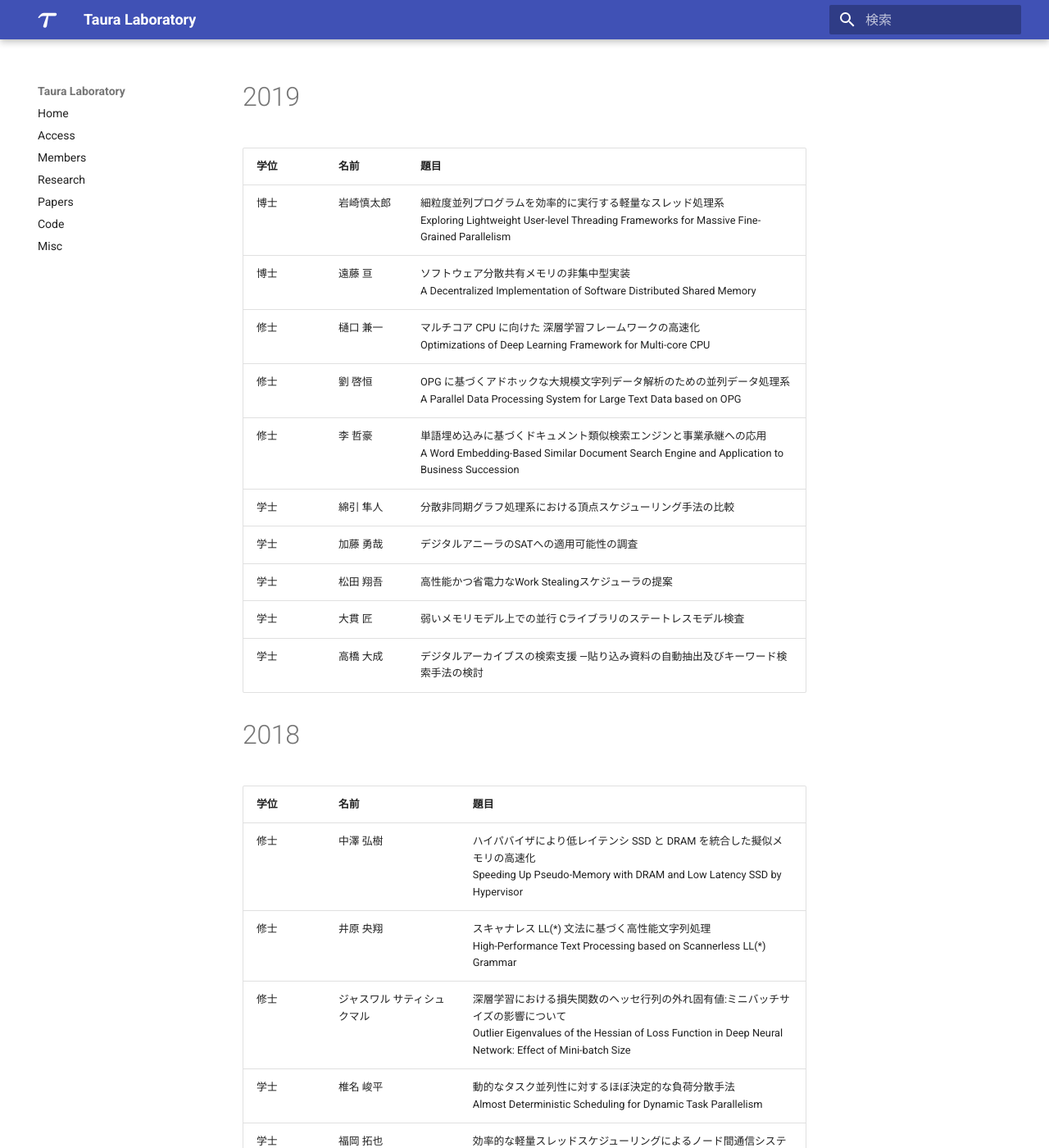
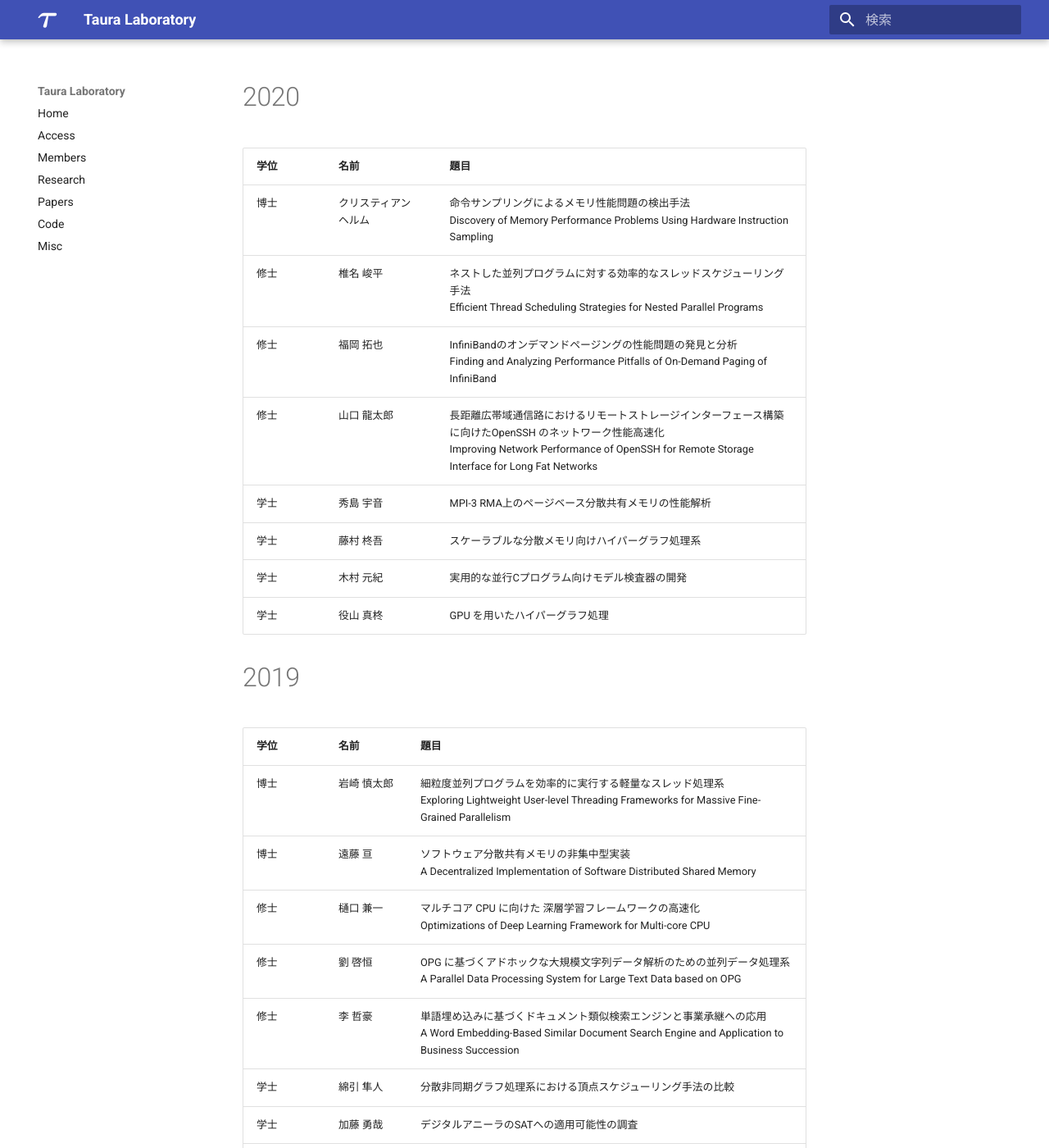
Before and after one commit to Yukayo/taura-lab, an MkDocs documentation site: the page built from docs/thesis_titles.md, in a window 1280 px wide and 1400 px high. Shown: the whole window at 82% size. Built offline with MkDocs 1.6.1 and Material for MkDocs 9.7.7, drawn with Linux system fonts in a browser that asks for light colours.

Commit message:
Update thesis_titles.md

```diff
--- a/docs/thesis_titles.md
+++ b/docs/thesis_titles.md
@@ -1,8 +1,21 @@
+# 2020
+
+|学位|名前|題目|
+|---|---|:---|
+|博士|クリスティアン ヘルム|命令サンプリングによるメモリ性能問題の検出手法 <br> Discovery of Memory Performance Problems Using Hardware Instruction Sampling|
+|修士|椎名 峻平|ネストした並列プログラムに対する効率的なスレッドスケジューリング手法 <br> Efficient Thread Scheduling Strategies for Nested Parallel Programs|
+|修士|福岡 拓也|InfiniBandのオンデマンドページングの性能問題の発見と分析 <br> Finding and Analyzing Performance Pitfalls of On-Demand Paging of InfiniBand|
+|修士|山口 龍太郎|長距離広帯域通信路におけるリモートストレージインターフェース構築に向けたOpenSSH のネットワーク性能高速化 <br> Improving Network Performance of OpenSSH for Remote Storage Interface for Long Fat Networks|
+|学士|秀島 宇音|MPI-3 RMA上のページベース分散共有メモリの性能解析|
+|学士|藤村 柊吾|スケーラブルな分散メモリ向けハイパーグラフ処理系|
+|学士|木村 元紀|実用的な並行Cプログラム向けモデル検査器の開発|
+|学士|役山 真柊|GPU を用いたハイパーグラフ処理|
+
 # 2019
 
 |学位|名前|題目|
 |---|---|:---|
-|博士|岩崎慎太郎|細粒度並列プログラムを効率的に実行する軽量なスレッド処理系 <br> Exploring Lightweight User-level Threading Frameworks for Massive Fine-Grained Parallelism|
+|博士|岩崎 慎太郎|細粒度並列プログラムを効率的に実行する軽量なスレッド処理系 <br> Exploring Lightweight User-level Threading Frameworks for Massive Fine-Grained Parallelism|
 |博士|遠藤 亘|ソフトウェア分散共有メモリの非集中型実装 <br> A Decentralized Implementation of Software Distributed Shared Memory|
 |修士|樋口 兼一|マルチコア CPU に向けた 深層学習フレームワークの高速化 <br> Optimizations of Deep Learning Framework for Multi-core CPU|
 |修士|劉 啓恒|OPG に基づくアドホックな大規模文字列データ解析のための並列データ処理系 <br> A Parallel Data Processing System for Large Text Data based on OPG|
```
